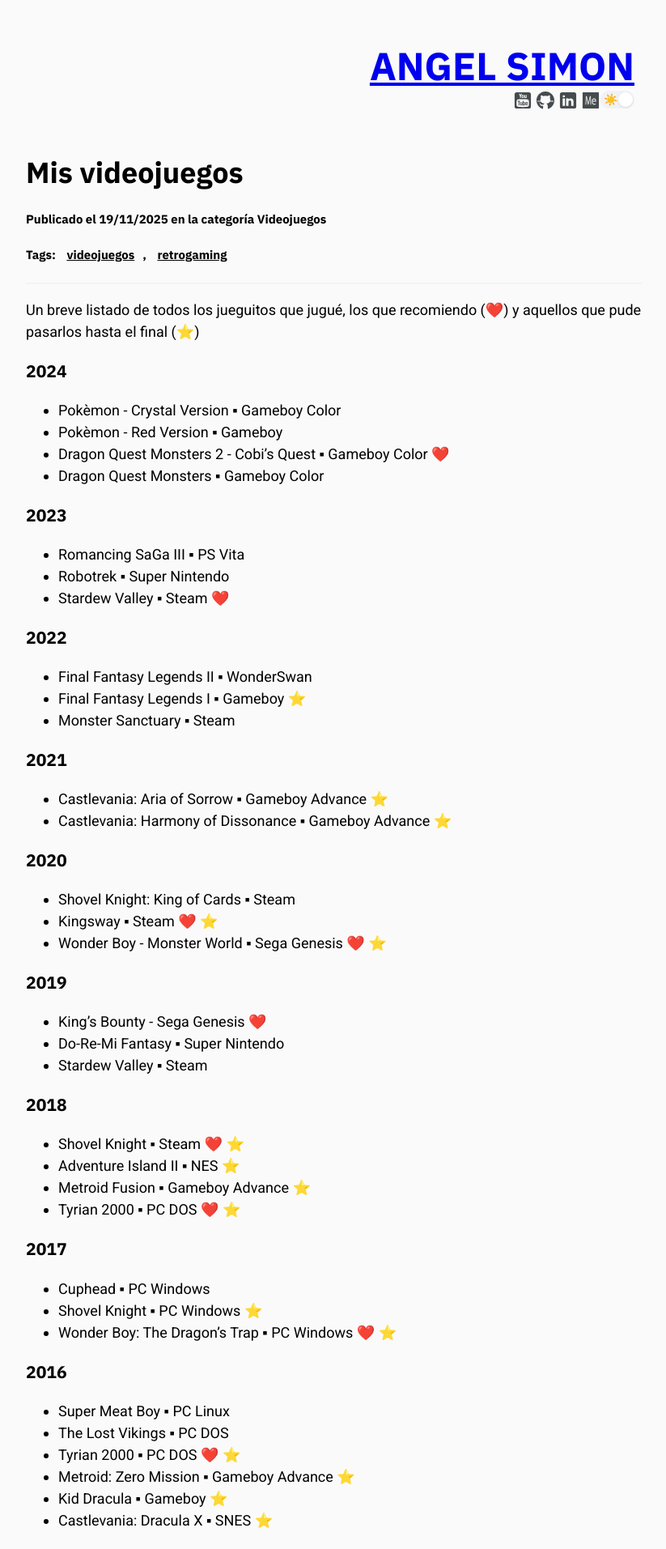
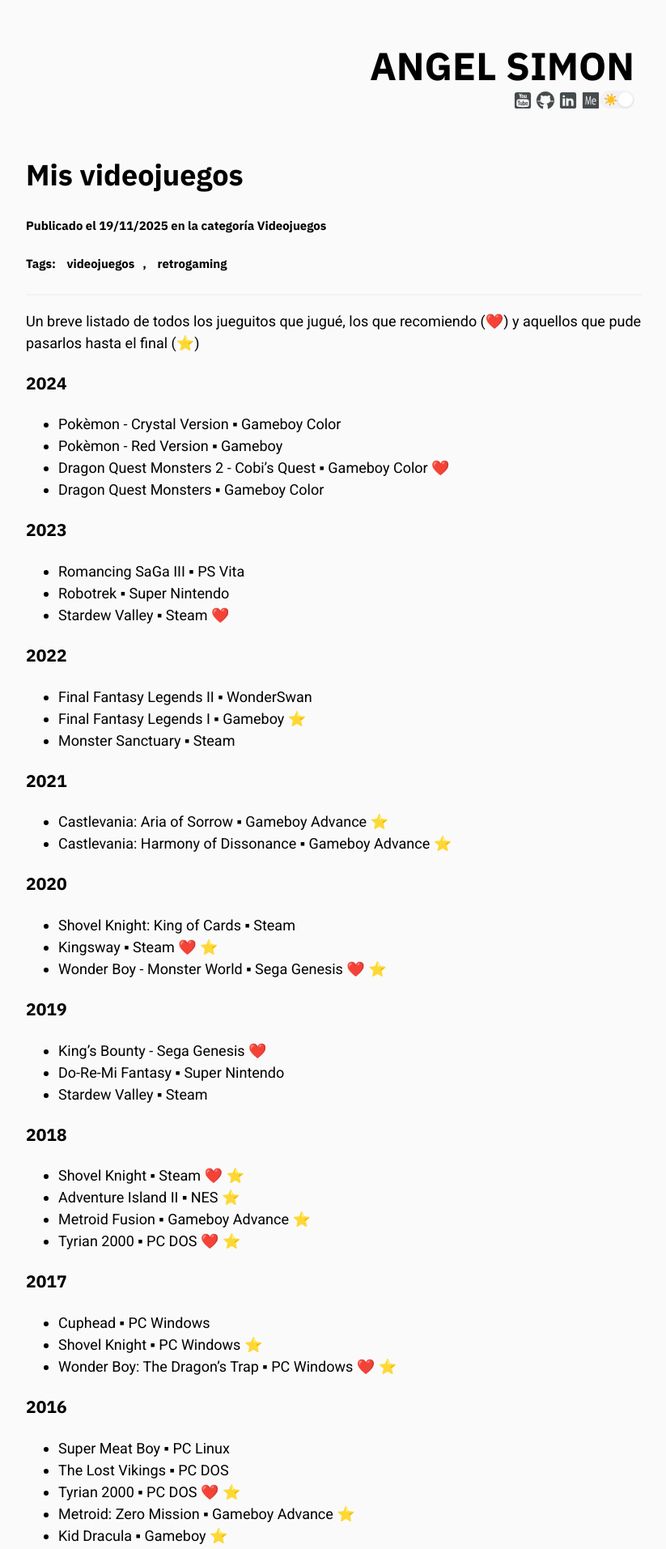
Before and after one commit to angelsimon/angelsimon.github.io, a Jekyll site: the page built from _posts/2025-11-19-Mis-videojuegos.md, in a window 1280 px wide. Shown: the top 1913 px of the page at 81% size, without its empty margins (227-1050 px from the left). Built offline with Jekyll 4.4.1, drawn with Linux system fonts in a browser that asks for light colours; comment, search, counter and statistics services are not loaded.

Commit message:
Estilo de vinculos

```diff
--- a/assets/css/style.css
+++ b/assets/css/style.css
@@ -32,6 +32,9 @@
     border: none;
     border-top: 2px solid var(--border-color); /* color y grosor */
 }
+
+a:hover{text-decoration: none;}
+a{color: var(--primary-font-color); text-decoration: none;}
 
 .container{
   display: flex;
@@ -168,7 +171,10 @@
 
 .blog-post-content h1,h2,h3,h4,h5{
   font-family: var(--font-titulos);
-  line-height: normal;
+}
+
+.blog-post-content a{
+  text-decoration: dashed;
 }
 
 .post-tag{color:var(--primary-font-color); padding: 5px 10px;}
@@ -199,6 +205,8 @@
 
 .text-right{text-align: right;}
 .w-100{width: 100%!important;}
+
+
 
 img{max-width: 100%;}
 
```
